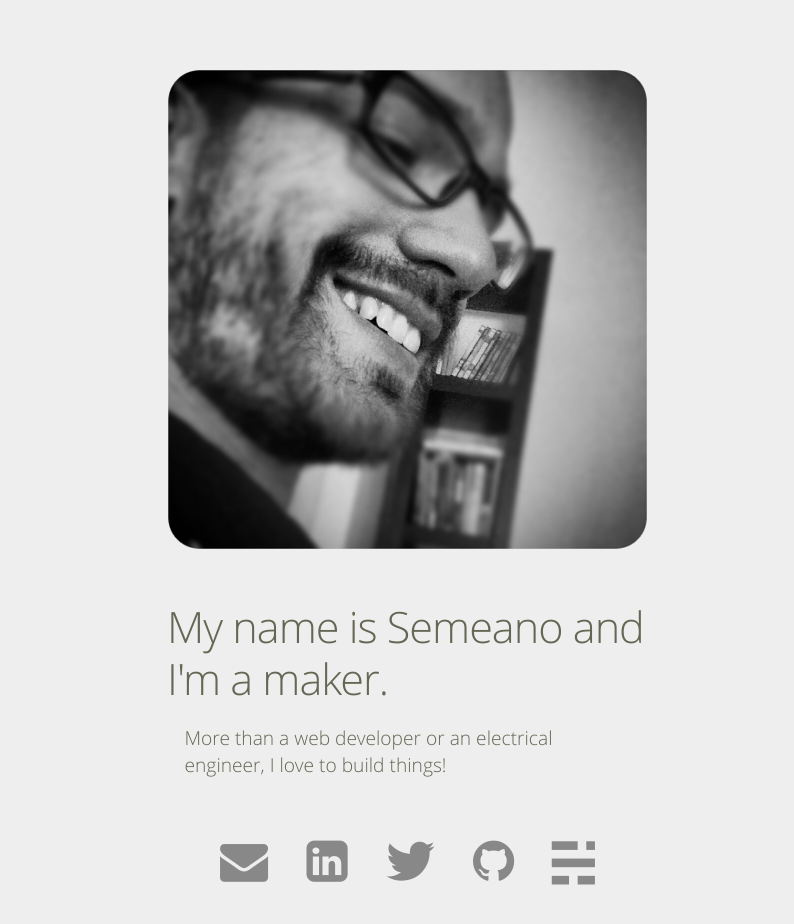
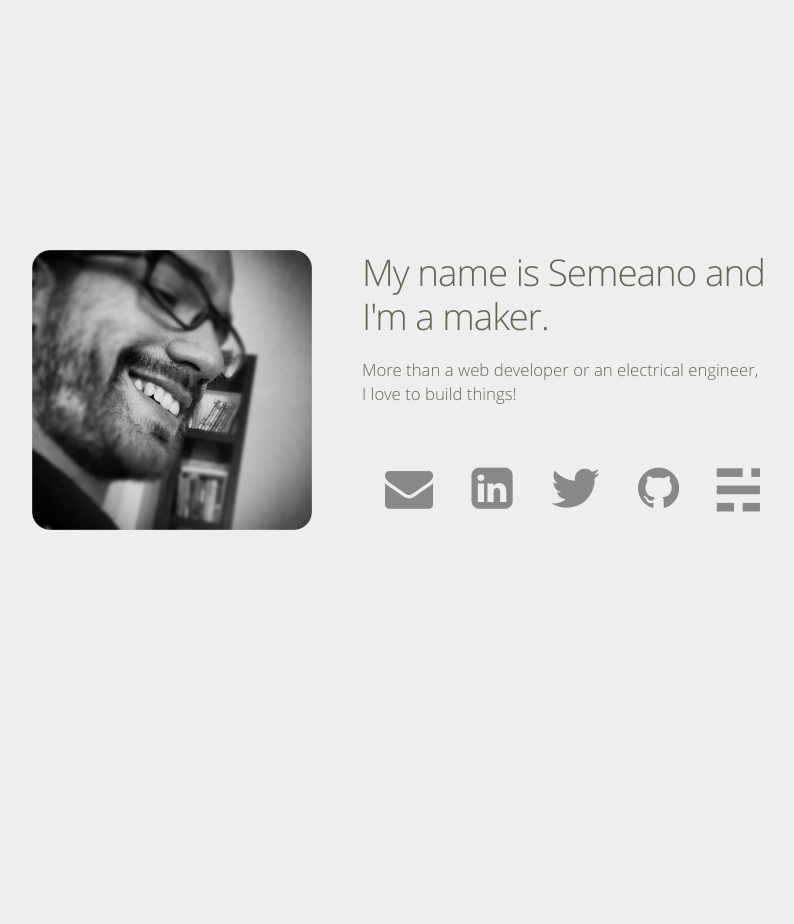
Before and after one commit to semeano/semeano.dev, a plain HTML site: page index.html in a window 1024 px wide. Shown: the whole page, without its empty margins (105-899 px from the left). After the commit the page ends 800 px from the top, so only its background shows below. Drawn offline with Linux system fonts and the light colour scheme.

Commit message:
Media query width interval added

```diff
--- a/css/semeano.css
+++ b/css/semeano.css
@@ -153,7 +153,48 @@ h1
     }
 }
 
-@media screen and (min-width: 681px) and (max-width: 1024px)
+@media screen and (min-width: 800px) and (max-width: 1024px)
+{
+    h1
+    {
+	   font-size: 2.3em;
+    }
+
+    .section
+    {
+        width: 760px;
+        height: 280px;
+        margin-top: -150px;     /* removed 10px to set it a little higher */
+        margin-left: -375px;
+    }
+
+    .photo img
+    {
+        width: 280px;
+        height: 280px;
+    }
+
+    .text
+    {
+        width: 420px;
+        margin-top: 0px;
+        margin-left: 50px;
+    }
+
+    .title
+    {
+        width: 425px;
+        margin-top: 0px;
+    }
+
+    .description
+    {
+        width: 403px;
+        font-size: 1.05em;
+    }
+}
+
+@media screen and (min-width: 681px) and (max-width: 799px)
 {
     h1
     {
```
